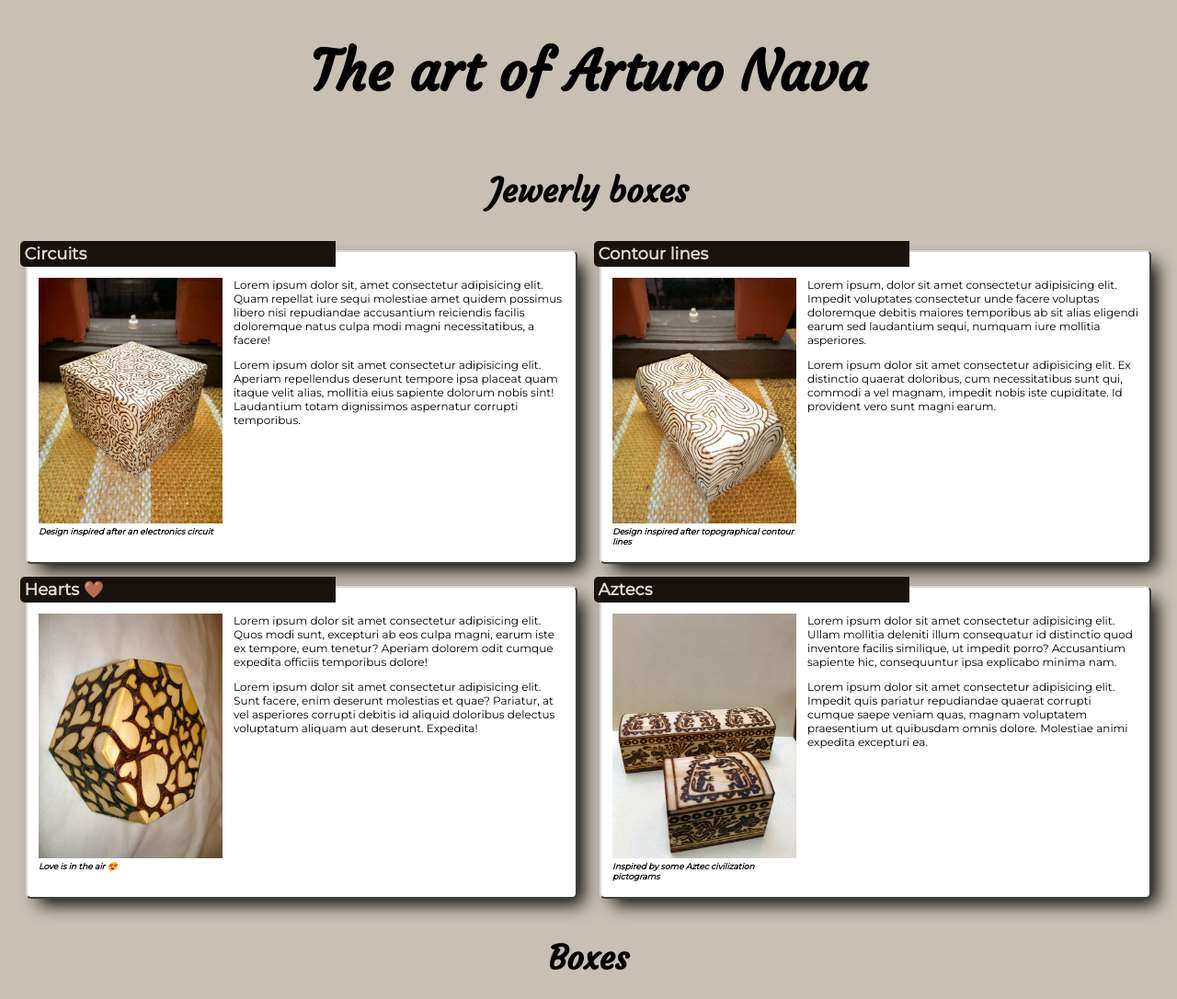
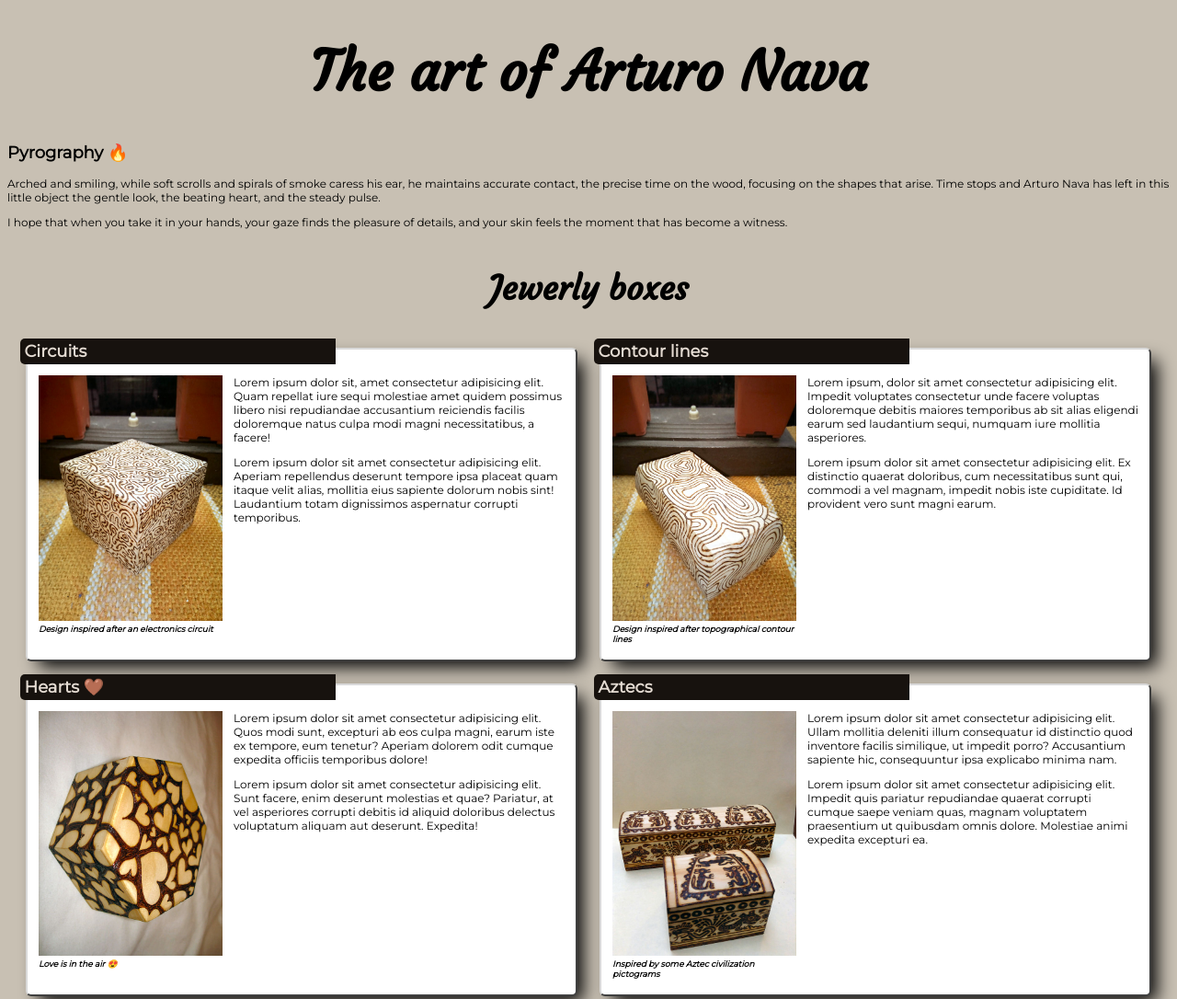
Before and after one commit to oscarnava/Pyrography-catalog, a plain HTML site: page index.html in a window 1280 px wide. Shown: the top 1086 px of the page at 92% size. Drawn offline with Linux system fonts and the light colour scheme.

Commit message:
fix: Improve header & fix typo

```diff
--- a/index.html
+++ b/index.html
@@ -11,10 +11,14 @@
 </head>
 <body>
   <header>
-
+    <div class="title">
+      <h1>The art of Arturo Nava</h1>
+      <h2>Pyrography 🔥</h2>
+    </div>
+    <p>Arched and smiling, while soft scrolls and spirals of smoke caress his ear, he maintains accurate contact, the precise time on the wood, focusing on the shapes that arise. Time stops and Arturo Nava has left in this little object the gentle look, the beating heart, and the steady pulse.</p>
+    <p>I hope that when you take it in your hands, your gaze finds the pleasure of details, and your skin feels the moment that has become a witness.</p>
   </header>
   <main>
-    <h1>The art of Arturo Nava</h1>
     <section class="item-family">
       <h2>Jewerly boxes</h2>
       <div class="items-counter">
@@ -150,7 +154,7 @@
           <figure>
             <img src="img/ensuenio.jpg" alt="Dreaming of you">
             <figcaption>
-              She catch me in my dreams, she catches me when I fall.
+              She catches me in my dreams, she catches me when I fall.
             </figcaption>
           </figure>
           <div class="description">
```
